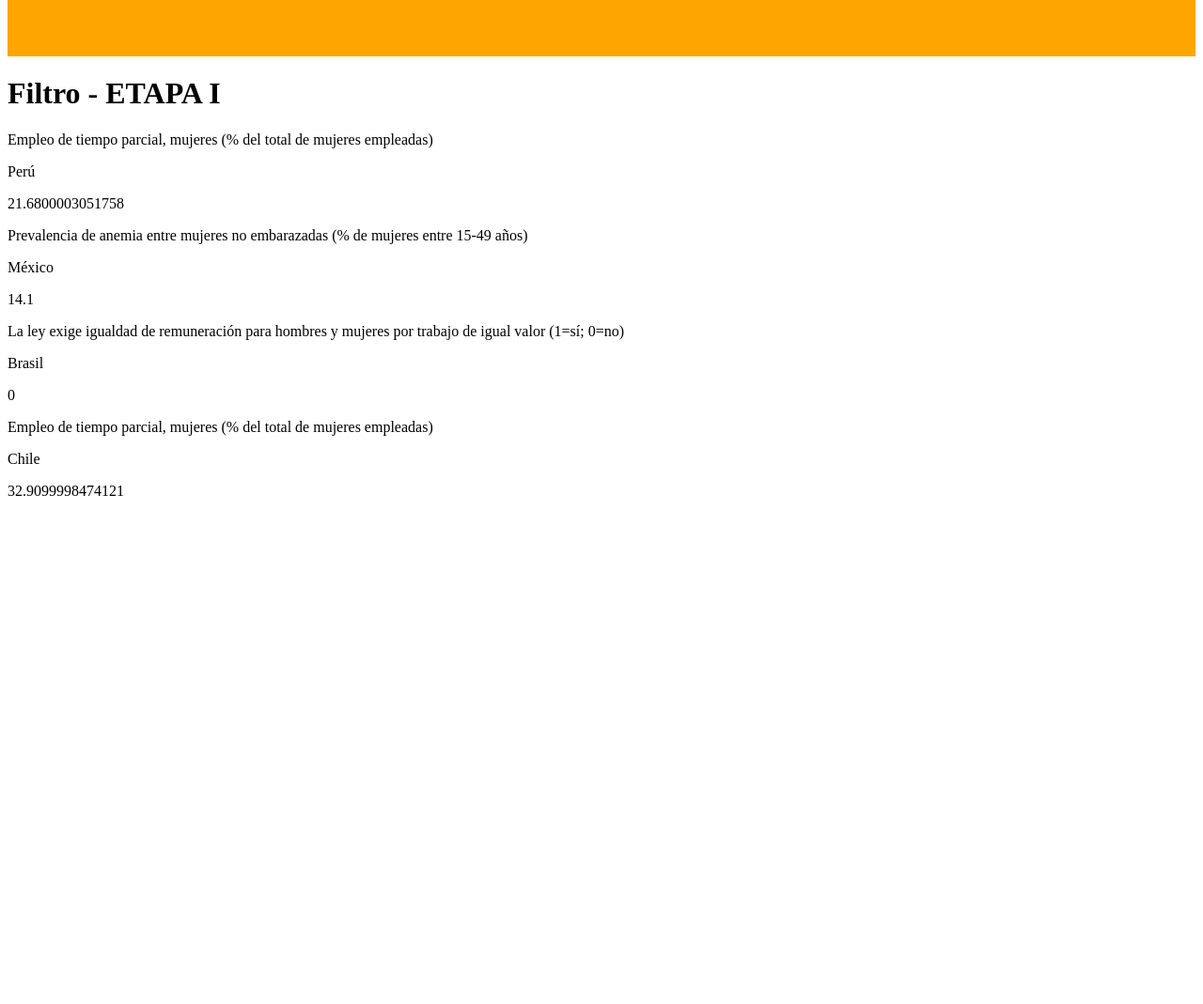
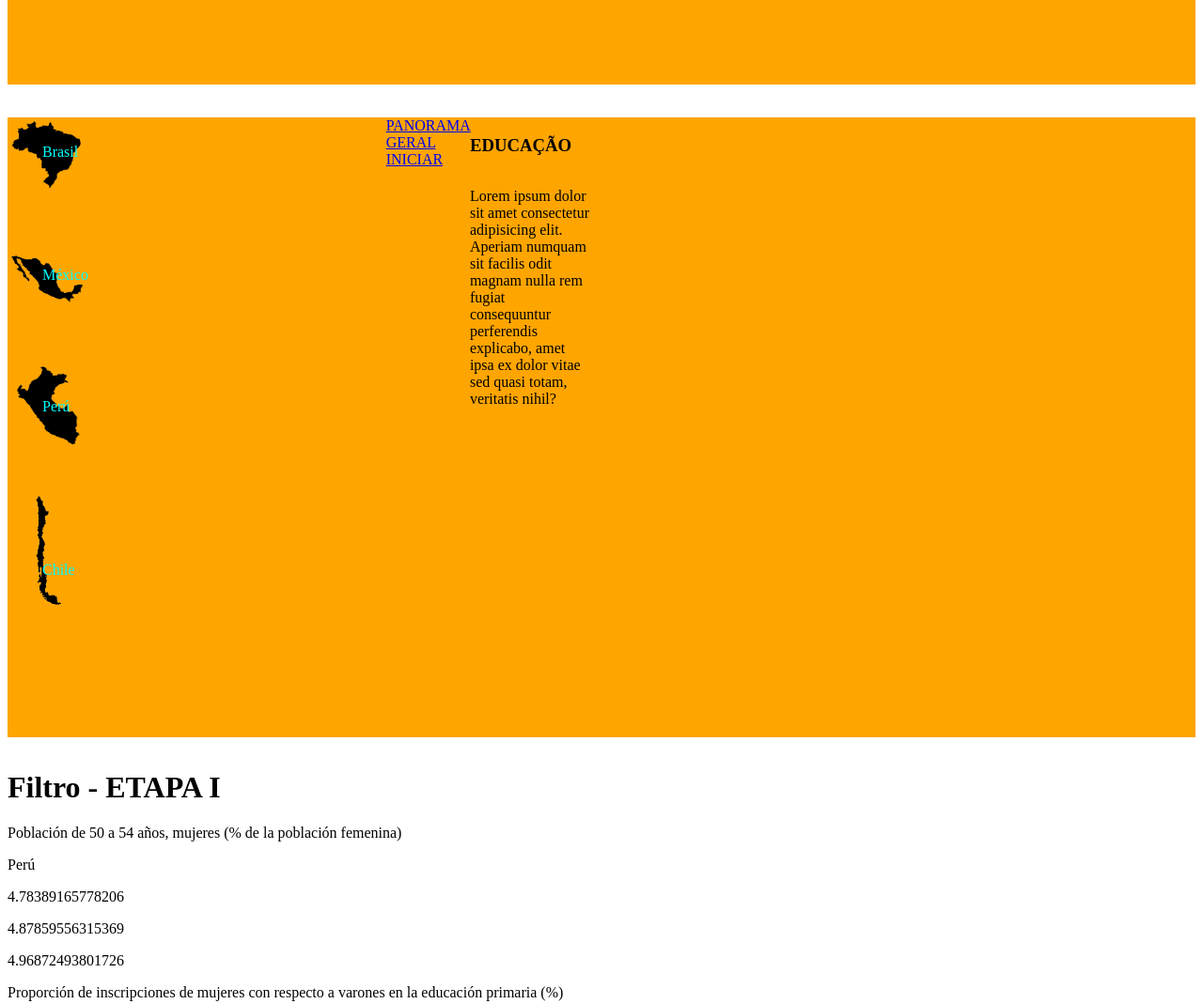
Before and after one commit to Laboratoria/SAP002-data-lovers, a plain HTML site: page src/index.html in a window 1280 px wide. Shown: the part 1300-2369 px from the top of the page at 94% size. Before the commit the page ends 1848 px from the top, so only its background shows below. Drawn offline with Linux system fonts and the light colour scheme.

Commit message:
inicia estrutura e estilo e implementa function de index dos indicadores

```diff
--- a/src/index.html
+++ b/src/index.html
@@ -1,10 +1,12 @@
 <!DOCTYPE html>
 <html>
+
 <head>
   <meta charset="utf-8">
   <title>Data Lovers</title>
   <link rel="stylesheet" href="style.css" />
 </head>
+
 <body>
 
   <div id="root"></div>
@@ -36,8 +38,50 @@
     </div>
   </section>
 
+  <section class="container country-selection">
+
+    <div class="box-select">
+      <div class="box-country">
+        <div class="bra">
+          <a class="btn-coun*4try bra" href="#"><img class="img-bra" src="img/bra.png" alt=""></a>
+          <p class="p-country">Brasil</p>
+
+        </div>
+        <div class="mex">
+          <a class="btn-country mex" href="#"><img class="img-mex" src="img/mex.png" alt=""></a>
+          <p class="p-country">México</p>
+        </div>
+
+        <div class="Perú">
+          <a class="btn-country per" href=""><img class="img-per" src="img/per.png" alt=""></a>
+          <p class="p-country">Perú</p>
+        </div>
+        <div class="Chile">
+          <a class="btn-country chi" href=""><img class="img-chi" src="img/chi.png" alt=""></a>
+          <p class="p-country">Chile</p>
+        </div>
+      </div>
+
+      <div class="btn country">
+        <a href="#">PANORAMA GERAL</a>
+        <a href="#">INICIAR</a>
+      </div>
+
+      <article>
+        <div class="ball-topic"></div>
+        <h1>EDUCAÇÃO</h1>
+        <p>Lorem ipsum dolor sit amet consectetur adipisicing elit. Aperiam numquam sit facilis odit magnam nulla rem fugiat consequuntur perferendis explicabo, amet ipsa ex dolor vitae sed quasi totam, veritatis nihil?</p>
+        <div class="zig-topic"></div>
+      </div>
+    </article>
+
+
+  </section>
+
   <h1>Filtro - ETAPA I</h1>
   <div id="indicators-div"></div>
+
+
 
 
 
@@ -49,4 +93,5 @@
   <!-- <script src="./data/lol/lol.js"></script> -->
   <script src="main.js"></script>
 </body>
+
 </html>
--- a/src/main.js
+++ b/src/main.js
@@ -14,14 +14,29 @@ function showIndicadores(){
   productDiv.innerHTML = `
   ${getAno().map((indicador) => `
     <div class="product-item">
-      <p>${indicador["indicators"][0]["indicatorName"]}</p>
-      <p>${indicador["indicators"][0]["countryName"]}</p>
-      <p>${indicador["indicators"][0].data[2015]}</p>
+      <p>${indicador["indicators"][74]["indicatorName"]}</p>
+      <p>${indicador["indicators"][74]["countryName"]}</p>
+      <p>${indicador["indicators"][74].data[2013]}</p>
+      <p>${indicador["indicators"][74].data[2014]}</p>
+      <p>${indicador["indicators"][74].data[2015]}</p>
     </div>`).join('')}`
 }
 
 
+const array = WORLDBANK.MEX.indicators
 
+function indexIndicator(array, attr, value) {
+    for(var i = 0; i < array.length; i++) {
+        if(array[i][attr] === value) {
+            return i;
+        }
+    }
+    return -1;
+}
+
+
+
+console.log(indexIndicator(array, 'indicatorName', 'Proporción de inscripciones de mujeres con respecto a varones en la educación primaria (%)'))
 
 /*EDUCACAO
 INDICADORES
--- a/src/style.css
+++ b/src/style.css
@@ -2,3 +2,33 @@ section {
     background-color: orange;
     height: 660px;
 }
+
+.container {
+    display: flex;
+    flex-direction: row;
+    margin: 35px 0px;
+}
+
+.box-select {
+    display: flex;
+    width: 49%;
+    /* flex-wrap: wrap; */
+}
+
+.img-bra, .img-mex, .img-per, .img-chi {
+    width: 20%;
+}
+
+.p-country {
+    position: relative;
+    color: aqua;
+    bottom: 70px;
+    left: 37px;
+}
+
+article {
+    display: flex;
+    flex-direction: column;
+    width: 49%;
+
+}
```
Also changed, not shown: src/img/bra.png (added), src/img/chi.png (added), src/img/mex.png (added), src/img/per.png (added). Lines whose indentation alone changed are shown as unchanged.
